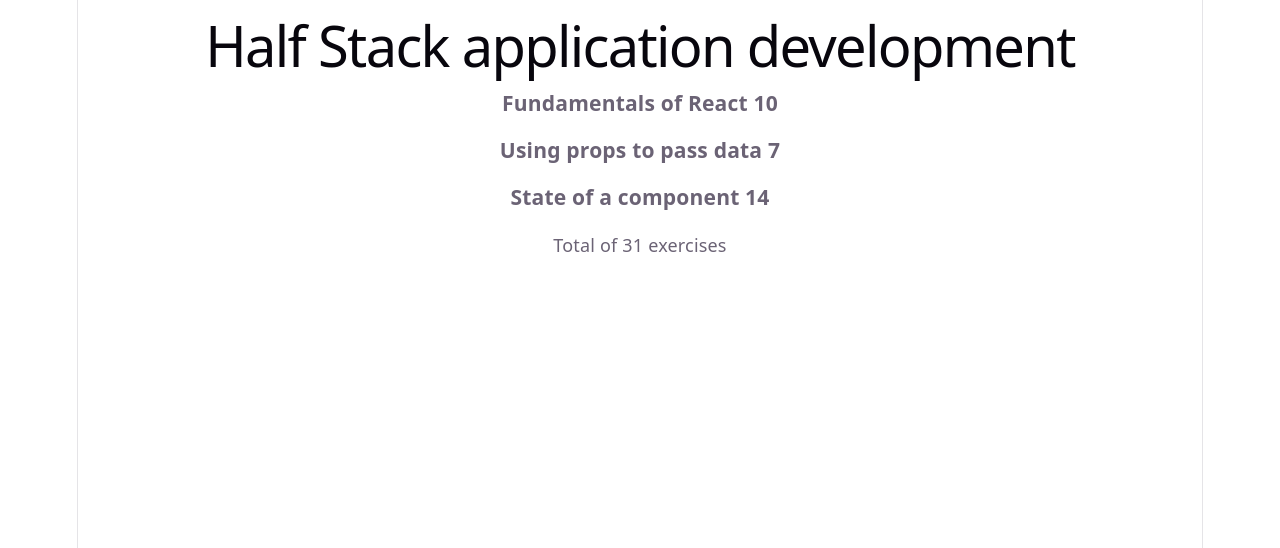
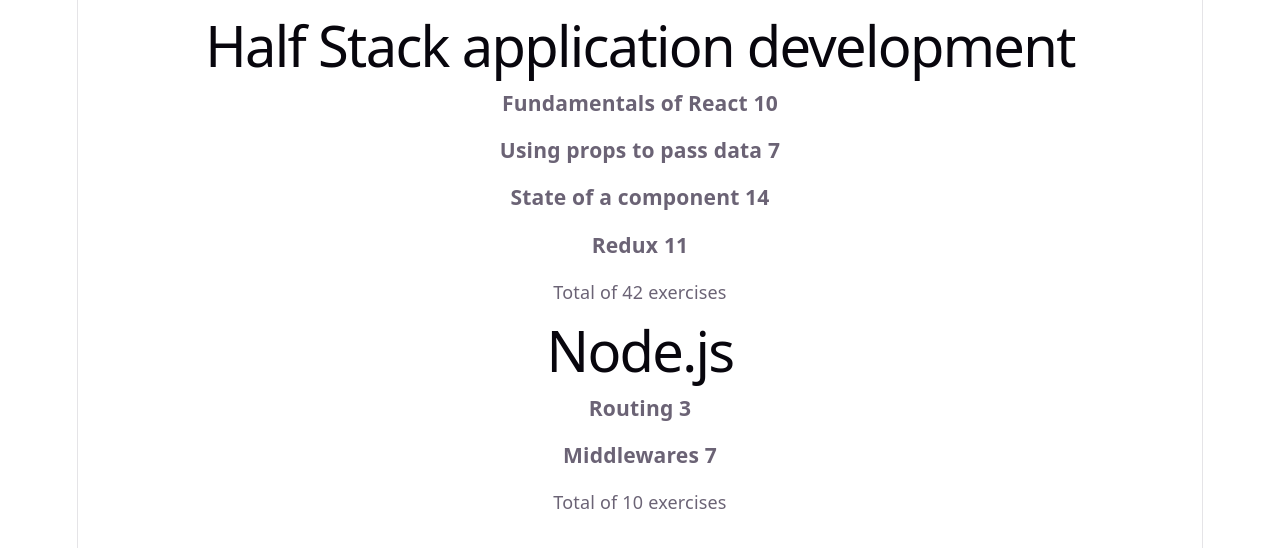
Before and after one commit to aelishRollo/fullstackopen, a React (Vite) app in the folder part2/part2/: page / in a window 1280 px wide. Shown: the top 548 px of the page. Built offline with nearby package versions, Linux system fonts and the light colour scheme; the HTML template or start-up script is replaced by a standard one.

Commit message:
2.4 Done

```diff
--- a/part2/part2/src/App.jsx
+++ b/part2/part2/src/App.jsx
@@ -27,9 +27,10 @@
 //Looks like I did it already, nice
 
 const App = () => {
-  const course = {
+  const courses = [
+    {
+      name: 'Half Stack application development',
       id: 1,
-    name: 'Half Stack application development',
       parts: [
         {
           name: 'Fundamentals of React',
@@ -45,11 +46,39 @@
           name: 'State of a component',
           exercises: 14,
           id: 3
+        },
+        {
+          name: 'Redux',
+          exercises: 11,
+          id: 4
+        }
+      ]
+    },
+    {
+      name: 'Node.js',
+      id: 2,
+      parts: [
+        {
+          name: 'Routing',
+          exercises: 3,
+          id: 1
+        },
+        {
+          name: 'Middlewares',
+          exercises: 7,
+          id: 2
         }
       ]
     }
+  ]
 
-  return <Course course={course} />
+  return (
+    courses.map((course) => {
+      return (
+        <Course key={course.id }course={course}/>
+      )
+    })
+  )
 }
 
 export default App
```
Lines whose indentation alone changed are shown as unchanged.
